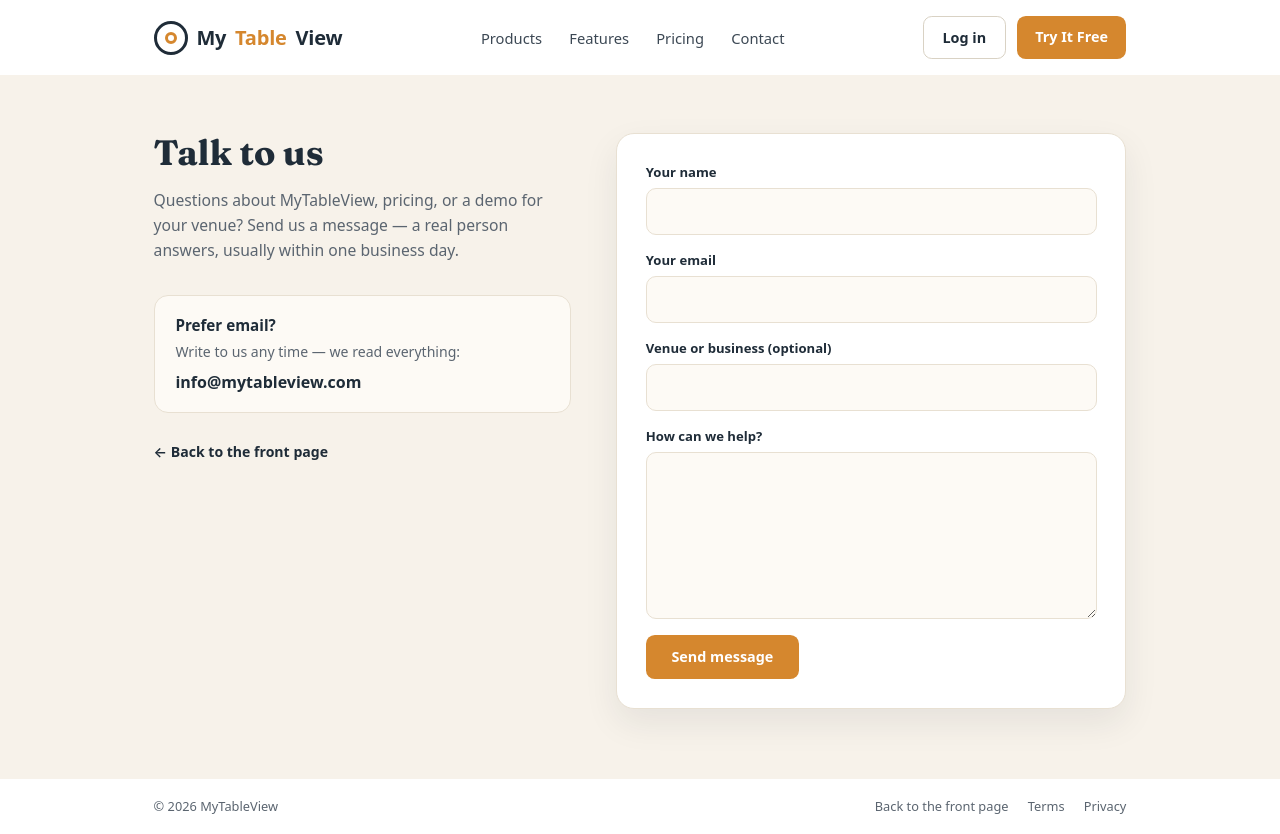
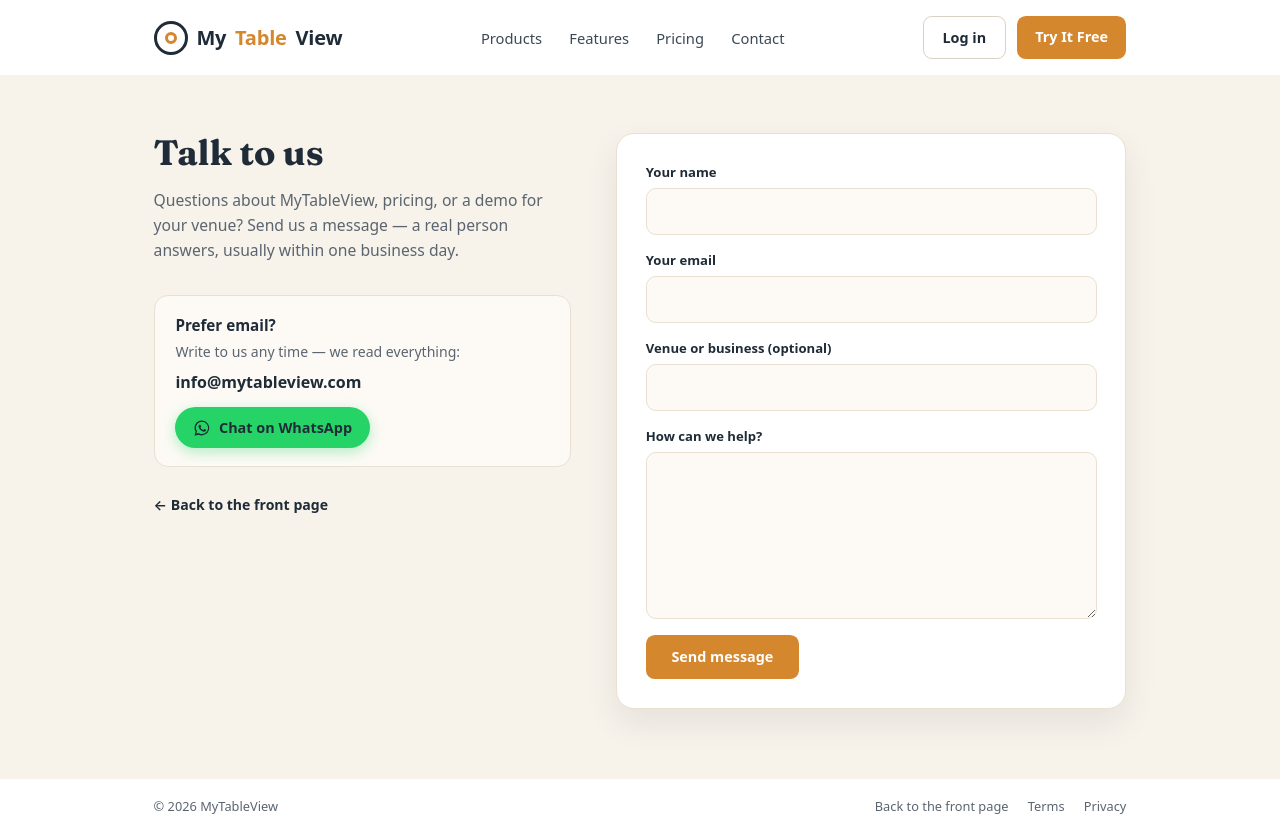
Before and after one commit to TegnerM/MyTableView, a Next.js app: page /contact in a window 1280 px wide. Built offline with nearby package versions, Linux system fonts and the light colour scheme; no server answers.

Commit message:
MyTableView: WhatsApp contact button on /contact

```diff
--- a/src/app/contact/contact.css
+++ b/src/app/contact/contact.css
@@ -51,6 +51,31 @@
 .lp-contact-email {
   font-weight: 700;
   color: var(--lp-orange-d);
+}
+
+.lp-wa-btn {
+  display: inline-flex;
+  align-items: center;
+  gap: 0.5rem;
+  margin-top: 0.8rem;
+  padding: 0.6rem 1.1rem;
+  border-radius: 999px;
+  background: #25d366;
+  color: #ffffff;
+  font-size: 0.9rem;
+  font-weight: 700;
+  box-shadow: 0 4px 14px rgba(37, 211, 102, 0.35);
+  transition: transform 0.08s ease;
+}
+
+.lp-wa-btn:active {
+  transform: scale(0.97);
+}
+
+.lp-wa-icon {
+  width: 18px;
+  height: 18px;
+  flex: 0 0 auto;
 }
 
 .lp-contact-back {
--- a/src/app/contact/page.tsx
+++ b/src/app/contact/page.tsx
@@ -4,6 +4,7 @@
 import { Fraunces } from "next/font/google";
 import { ContactForm } from "@/components/ContactForm";
 import { EmailLink } from "@/components/EmailLink";
+import { WhatsAppLink } from "@/components/WhatsAppLink";
 import { TrackBeacon } from "@/components/TrackBeacon";
 import { getLandingStrings, resolveLandingLocale } from "@/lib/i18n/landing";
 import "../home.css";
@@ -81,6 +82,7 @@
               <h2>{c.altTitle}</h2>
               <p>{c.altBody}</p>
               <EmailLink showAddress className="lp-contact-email" />
+              <WhatsAppLink className="lp-wa-btn">{c.whatsapp}</WhatsAppLink>
             </div>
 
             <Link href="/" className="lp-contact-back">
--- /dev/null
+++ b/src/components/WhatsAppLink.tsx
@@ -0,0 +1,44 @@
+"use client";
+
+import { useEffect, useState, type ReactNode } from "react";
+
+/**
+ * Crawler-protected WhatsApp link (same idea as EmailLink): the
+ * wa.me address is assembled in the browser after hydration from
+ * fragments that never form a phone-number pattern in the served
+ * HTML or the JS bundle.
+ */
+
+const PARTS = ["34", "634", "329", "788"];
+
+type Props = {
+  className?: string;
+  children?: ReactNode;
+};
+
+export function WhatsAppLink({ className, children }: Props) {
+  const [href, setHref] = useState<string | undefined>(undefined);
+
+  useEffect(() => {
+    setHref(`https://wa.me/${PARTS.join("")}`);
+  }, []);
+
+  return (
+    <a
+      href={href}
+      target="_blank"
+      rel="noopener noreferrer"
+      className={className}
+    >
+      <svg
+        viewBox="0 0 24 24"
+        className="lp-wa-icon"
+        aria-hidden="true"
+        fill="currentColor"
+      >
+        <path d="M12 2a9.9 9.9 0 0 0-8.5 15L2.2 21.4a.6.6 0 0 0 .74.74l4.5-1.3A9.9 9.9 0 1 0 12 2Zm0 1.8a8.1 8.1 0 1 1-4.1 15.1.9.9 0 0 0-.71-.09l-2.8.81.83-2.75a.9.9 0 0 0-.1-.73A8.1 8.1 0 0 1 12 3.8Zm-3 3.9c-.2 0-.5.07-.72.32-.22.24-.85.83-.85 2s.87 2.32 1 2.48c.12.16 1.7 2.72 4.2 3.7 2.08.82 2.5.66 2.95.62.45-.04 1.45-.6 1.66-1.17.2-.57.2-1.06.14-1.16-.06-.1-.22-.16-.46-.28s-1.45-.71-1.67-.8c-.22-.08-.39-.12-.55.13-.16.24-.63.79-.77.95-.14.16-.28.18-.53.06a6.7 6.7 0 0 1-1.97-1.21 7.4 7.4 0 0 1-1.36-1.7c-.14-.24-.02-.38.1-.5.12-.11.25-.28.37-.42.12-.14.16-.24.24-.4.08-.16.04-.3-.02-.43-.06-.12-.54-1.34-.76-1.83-.2-.48-.4-.41-.55-.42Z" />
+      </svg>
+      {children}
+    </a>
+  );
+}
--- a/src/lib/i18n/landing.ts
+++ b/src/lib/i18n/landing.ts
@@ -125,6 +125,7 @@
     error: "That didn't go through. Please try again, or email us directly below.",
     altTitle: "Prefer email?",
     altBody: "Write to us any time — we read everything:",
+    whatsapp: "Chat on WhatsApp",
     backHome: "Back to the front page",
   },
 };
@@ -251,6 +252,7 @@
     error: "No se ha podido enviar. Inténtalo de nuevo o escríbenos directamente abajo.",
     altTitle: "¿Prefieres el email?",
     altBody: "Escríbenos cuando quieras — lo leemos todo:",
+    whatsapp: "Escríbenos por WhatsApp",
     backHome: "Volver a la portada",
   },
 };
@@ -375,6 +377,7 @@
     error: "Beskeden kom ikke igennem. Prøv igen, eller skriv direkte til os nedenfor.",
     altTitle: "Foretrækker du email?",
     altBody: "Skriv til os når som helst — vi læser det hele:",
+    whatsapp: "Skriv på WhatsApp",
     backHome: "Tilbage til forsiden",
   },
 };
@@ -499,6 +502,7 @@
     error: "Det gick inte att skicka. Försök igen eller mejla oss direkt nedan.",
     altTitle: "Föredrar du e-post?",
     altBody: "Skriv till oss när som helst — vi läser allt:",
+    whatsapp: "Chatta på WhatsApp",
     backHome: "Tillbaka till startsidan",
   },
 };
@@ -623,6 +627,7 @@
     error: "Meldingen kom ikke gjennom. Prøv igjen, eller send oss en e-post direkte nedenfor.",
     altTitle: "Foretrekker du e-post?",
     altBody: "Skriv til oss når som helst — vi leser alt:",
+    whatsapp: "Chat på WhatsApp",
     backHome: "Tilbake til forsiden",
   },
 };
@@ -747,6 +752,7 @@
     error: "Das hat nicht geklappt. Bitte erneut versuchen oder direkt unten mailen.",
     altTitle: "Lieber per E-Mail?",
     altBody: "Schreiben Sie uns jederzeit — wir lesen alles:",
+    whatsapp: "Per WhatsApp schreiben",
     backHome: "Zurück zur Startseite",
   },
 };
@@ -871,6 +877,7 @@
     error: "Versturen is niet gelukt. Probeer het opnieuw of mail ons direct hieronder.",
     altTitle: "Liever e-mail?",
     altBody: "Schrijf ons wanneer je wilt — we lezen alles:",
+    whatsapp: "Chat via WhatsApp",
     backHome: "Terug naar de startpagina",
   },
 };
@@ -995,6 +1002,7 @@
     error: "L'envoi a échoué. Réessayez ou écrivez-nous directement ci-dessous.",
     altTitle: "Vous préférez l'e-mail ?",
     altBody: "Écrivez-nous à tout moment — nous lisons tout :",
+    whatsapp: "Discuter sur WhatsApp",
     backHome: "Retour à l'accueil",
   },
 };
```
